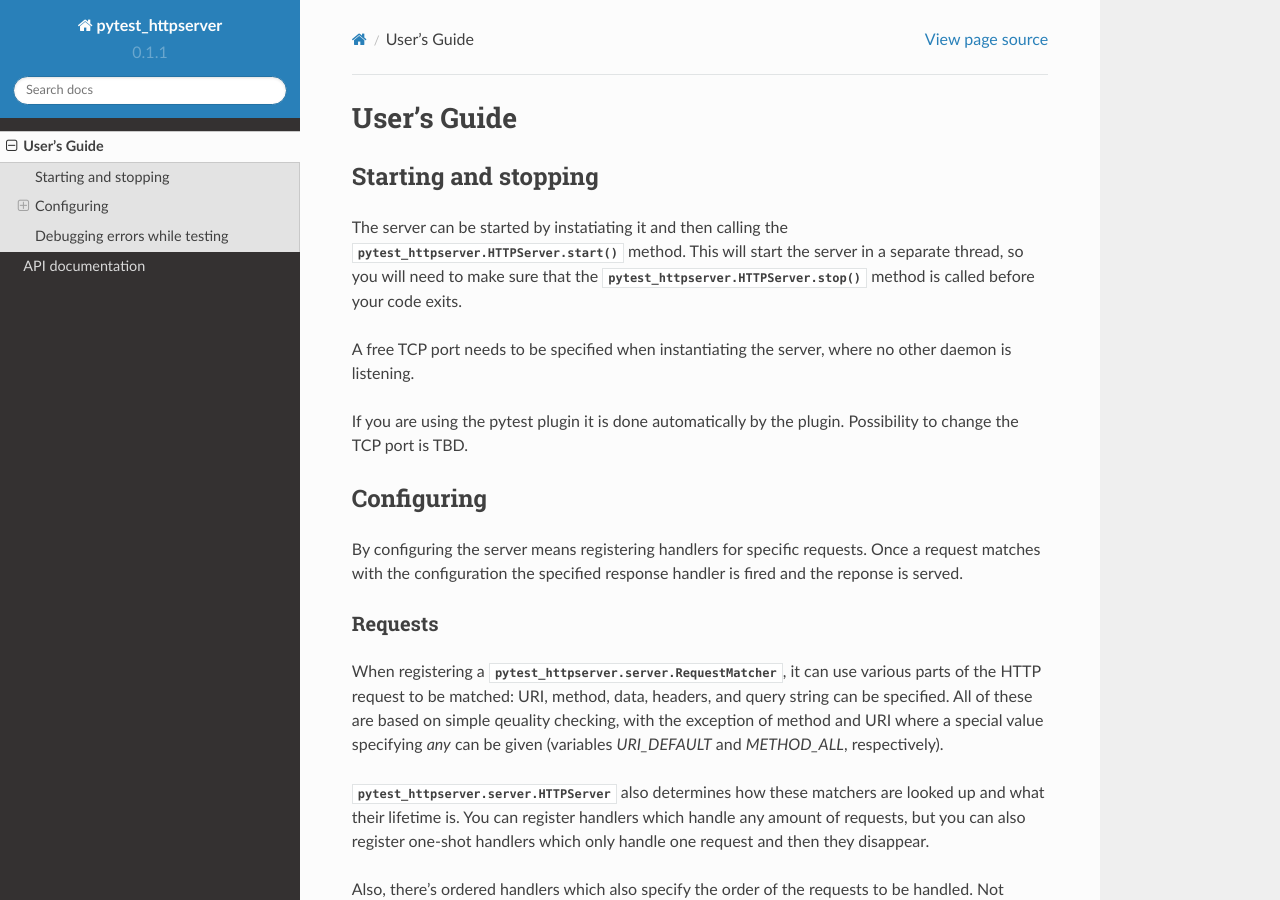
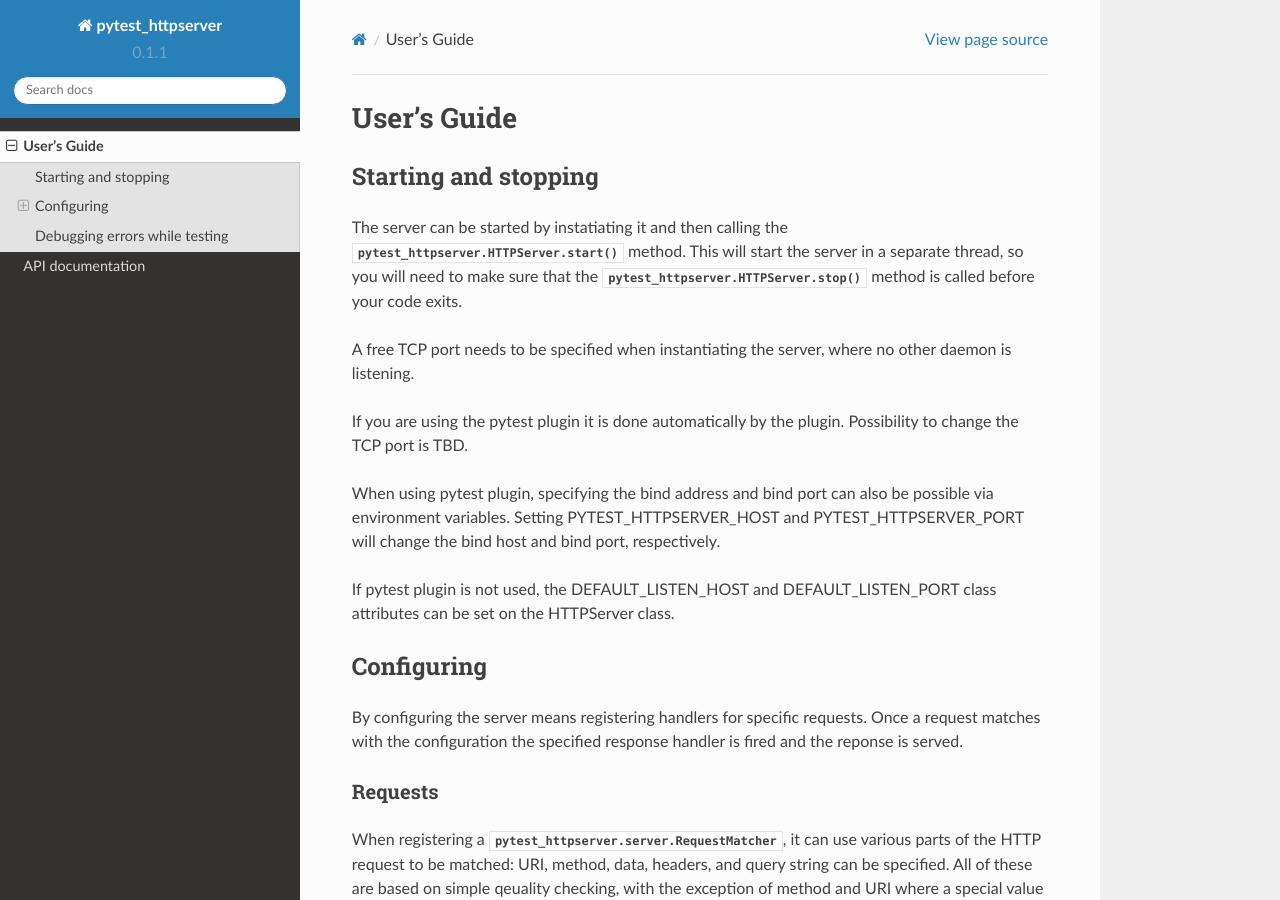
Before and after one commit to csernazs/pytest-httpserver, a Sphinx documentation site: the page built from doc/guide.rst, in a window 1280 px wide and 900 px high. Built offline with Sphinx 7.4.7 and the Read the Docs theme 2.0.0, drawn with Linux system fonts in a browser that asks for light colours.

```diff
--- a/doc/guide.rst
+++ b/doc/guide.rst
@@ -14,6 +14,12 @@ A free TCP port needs to be specified when instantiating the server, where no ot
 If you are using the pytest plugin it is done automatically by the plugin. Possibility to change
 the TCP port is TBD.
 
+When using pytest plugin, specifying the bind address and bind port can also be possible via environment
+variables. Setting PYTEST_HTTPSERVER_HOST and PYTEST_HTTPSERVER_PORT will change the bind host and bind
+port, respectively.
+
+If pytest plugin is not used, the DEFAULT_LISTEN_HOST and DEFAULT_LISTEN_PORT class attributes can be set
+on the HTTPServer class.
 
 Configuring
 -----------
```
Also changed, not shown: 1 other file.
